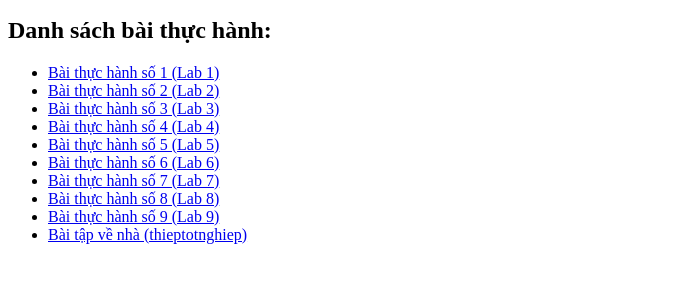
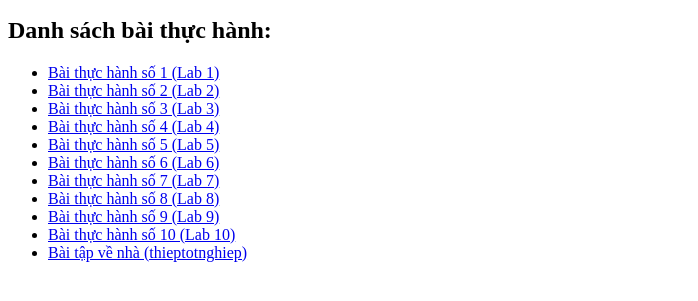
Before and after one commit to trinhhuynh29/trinhhuynh29.github.io, a plain HTML site: page index.html in a window 1280 px wide. Shown: the part 101-402 px from the top of the page, without its empty margins (0-698 px from the left). Drawn offline with Linux system fonts and the light colour scheme.

Commit message:
Update index.html

```diff
--- a/index.html
+++ b/index.html
@@ -17,9 +17,11 @@
     <li><a href="Lab7/index.html">Bài thực hành số 7 (Lab 7)</a></li>
     <li><a href="Lab8/index.html">Bài thực hành số 8 (Lab 8)</a></li>
     <li><a href="Lab9/index.html">Bài thực hành số 9 (Lab 9)</a></li>
+    <li><a href="Lab10/index.html">Bài thực hành số 10 (Lab 10)</a></li>
     <li><a href="thieptotnghiep/index.html">Bài tập về nhà (thieptotnghiep)</a></li>
 
     </ul>
 </body>
 
+
 </html>
```
